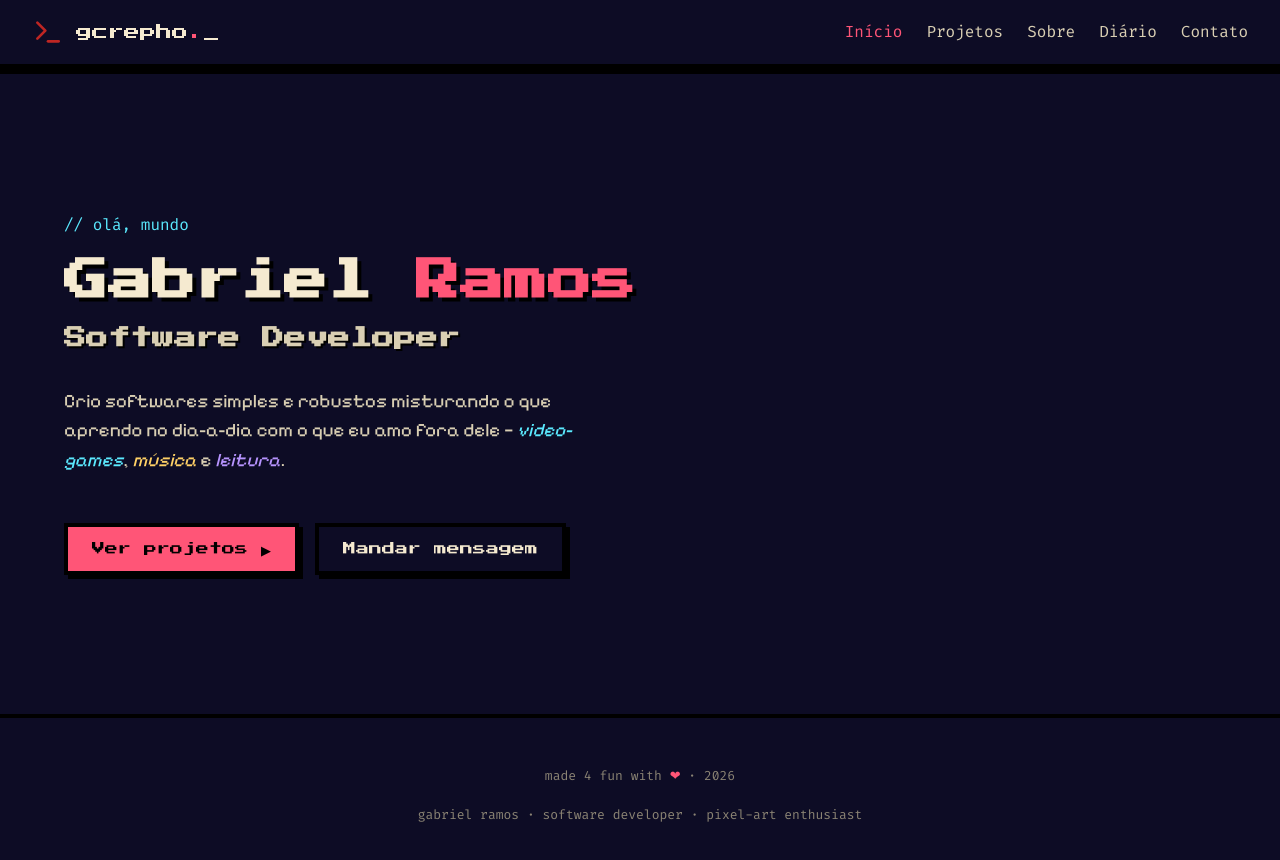
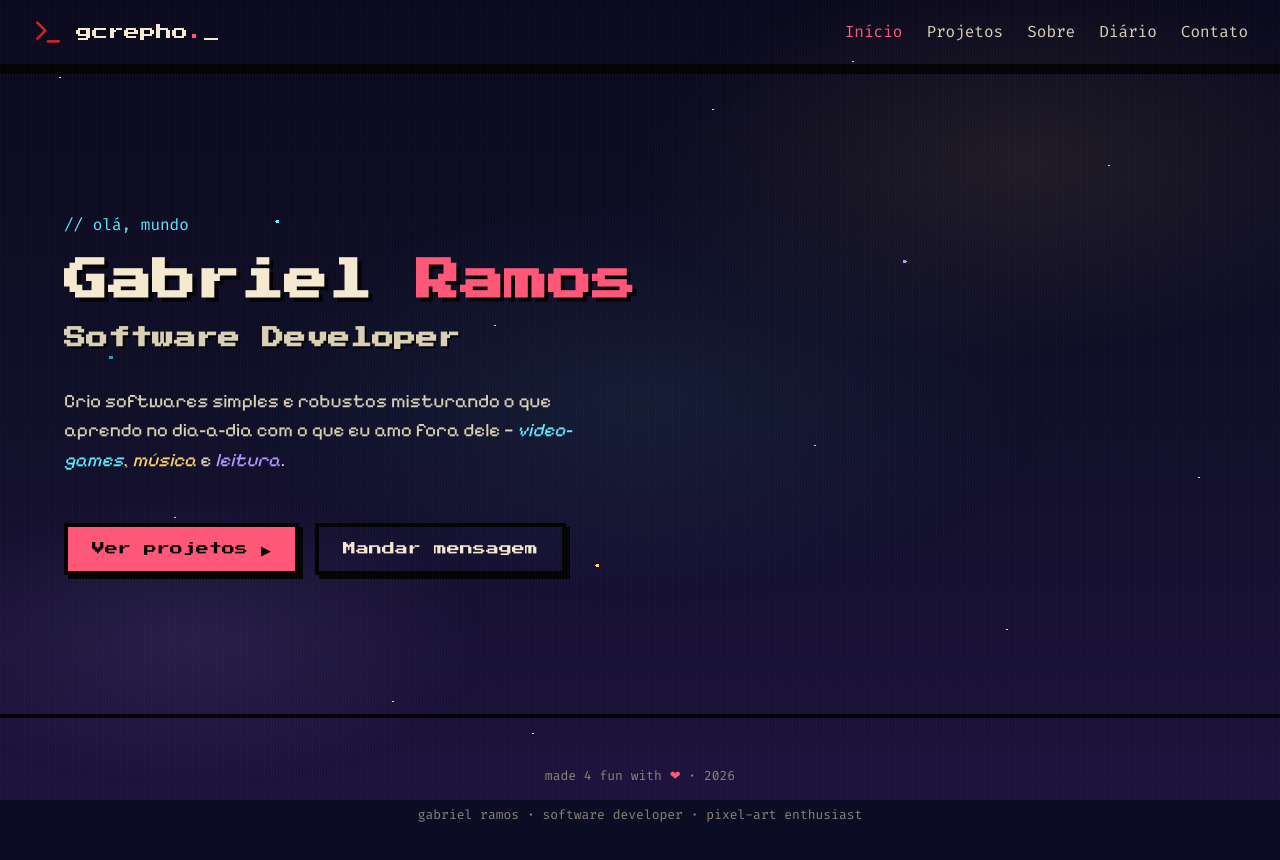
Before and after one commit to pinhaum/pinhaum.github.io, a SvelteKit app: page / in a window 1280 px wide. Shown: the top 860 px of the page. Built offline with nearby package versions, Linux system fonts and the light colour scheme.

Commit message:
feat(shell): add sky background, starfield, aurora fog, scanlines and dithering

```diff
--- /dev/null
+++ b/src/lib/components/Sky.svelte
@@ -0,0 +1,51 @@
+<div class="sky"></div>
+<div class="sky-stars"></div>
+<div class="aurora-fog"></div>
+
+<style>
+  .sky {
+    position: fixed; inset: 0;
+    z-index: -2;
+    background: linear-gradient(180deg, var(--gcr-void) 0%, var(--gcr-night) 50%, #1a0f3a 100%);
+  }
+
+  .sky-stars {
+    position: fixed; inset: 0;
+    z-index: -1;
+    pointer-events: none;
+    background-image:
+      radial-gradient(1px 1px at 5% 10%,  var(--gcr-paper) 100%, transparent 100%),
+      radial-gradient(1px 1px at 14% 65%, var(--gcr-paper-soft) 100%, transparent 100%),
+      radial-gradient(2px 2px at 22% 28%, var(--gcr-aurora) 100%, transparent 100%),
+      radial-gradient(1px 1px at 31% 88%, var(--gcr-paper) 100%, transparent 100%),
+      radial-gradient(1px 1px at 39% 41%, var(--gcr-paper-soft) 100%, transparent 100%),
+      radial-gradient(2px 2px at 47% 71%, var(--gcr-moon) 100%, transparent 100%),
+      radial-gradient(1px 1px at 56% 14%, var(--gcr-paper) 100%, transparent 100%),
+      radial-gradient(1px 1px at 64% 56%, var(--gcr-paper-soft) 100%, transparent 100%),
+      radial-gradient(2px 2px at 71% 33%, var(--gcr-nebula) 100%, transparent 100%),
+      radial-gradient(1px 1px at 79% 79%, var(--gcr-paper) 100%, transparent 100%),
+      radial-gradient(1px 1px at 87% 21%, var(--gcr-paper-soft) 100%, transparent 100%),
+      radial-gradient(1px 1px at 94% 60%, var(--gcr-paper) 100%, transparent 100%),
+      radial-gradient(2px 2px at 9% 45%,  var(--gcr-aurora-dim) 100%, transparent 100%),
+      radial-gradient(1px 1px at 42% 92%, var(--gcr-paper) 100%, transparent 100%),
+      radial-gradient(1px 1px at 67% 8%,  var(--gcr-moon) 100%, transparent 100%);
+    background-size: 100% 100%;
+    background-repeat: no-repeat;
+    animation: starfield-pan 60s linear infinite;
+  }
+
+  @keyframes starfield-pan {
+    0%   { background-position: 0% 0%; }
+    100% { background-position: -50px -30px; }
+  }
+
+  .aurora-fog {
+    position: fixed; inset: 0;
+    pointer-events: none;
+    z-index: -1;
+    background:
+      radial-gradient(ellipse 800px 400px at 80% 20%, rgba(255, 209, 102, 0.08) 0%, transparent 50%),
+      radial-gradient(ellipse 600px 300px at 15% 80%, rgba(183, 148, 255, 0.10) 0%, transparent 50%),
+      radial-gradient(ellipse 700px 350px at 50% 50%, rgba(91, 234, 255, 0.06) 0%, transparent 60%);
+  }
+</style>
--- a/src/routes/+layout.svelte
+++ b/src/routes/+layout.svelte
@@ -1,5 +1,6 @@
 <script lang="ts">
   import '../app.css';
+  import Sky from '$lib/components/Sky.svelte';
   import Nav from '$lib/components/Nav.svelte';
   import Footer from '$lib/components/Footer.svelte';
 
@@ -7,6 +8,7 @@
 </script>
 
 <div class="app">
+  <Sky />
   <Nav />
   <main>{@render children()}</main>
   <Footer />
@@ -17,9 +19,35 @@
     min-height: 100vh;
     display: flex;
     flex-direction: column;
+    position: relative;
+    overflow-x: hidden;
   }
 
   main {
     flex: 1;
   }
+
+  .app::before {
+    content: '';
+    position: fixed; inset: 0;
+    pointer-events: none;
+    z-index: 999;
+    background: repeating-linear-gradient(
+      0deg,
+      rgba(0,0,0,0) 0,
+      rgba(0,0,0,0) 2px,
+      rgba(255,255,255,0.018) 2px,
+      rgba(255,255,255,0.018) 3px
+    );
+  }
+
+  .app::after {
+    content: '';
+    position: fixed; inset: 0;
+    pointer-events: none;
+    z-index: 998;
+    opacity: 0.05;
+    background-image: radial-gradient(circle at 1px 1px, rgba(255,255,255,1) 0.5px, transparent 1px);
+    background-size: 3px 3px;
+  }
 </style>
```
Also changed, not shown: 1 other file (tests, documents, lock files or other folders).
